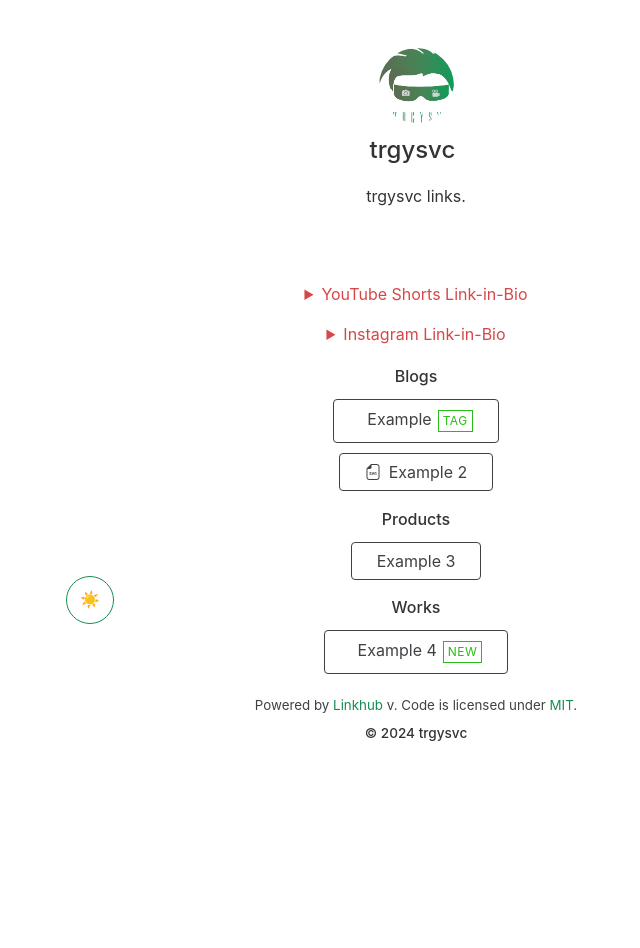
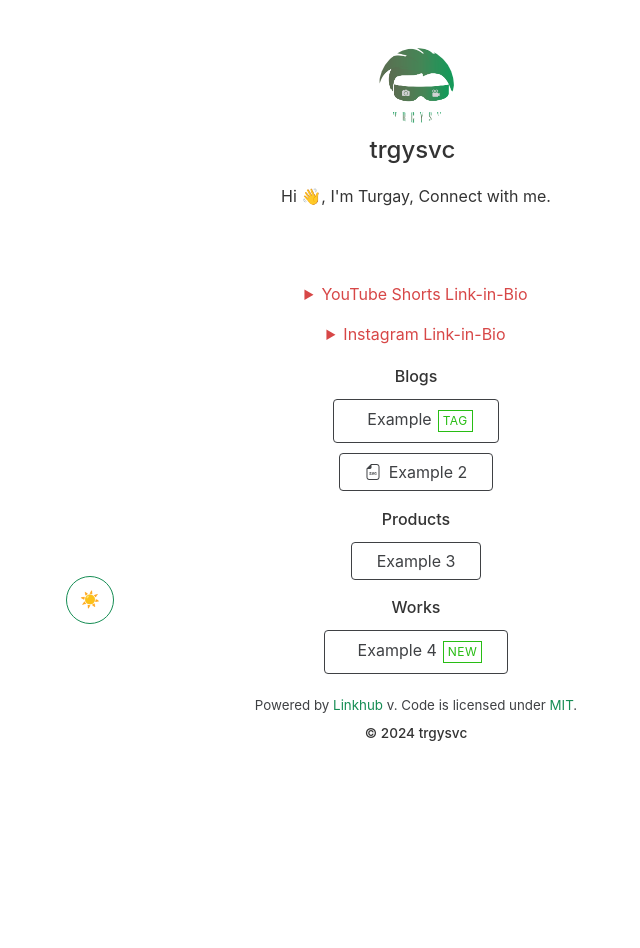
Before and after one commit to trgysvc/links, a Jekyll site: the page built from index.html, in a window 1280 px wide. Shown: the whole page, without its empty margins (224-864 px from the left). Built offline with Jekyll 4.4.1, drawn with Linux system fonts in a browser that asks for light colours; nearby versions of some CDN libraries.

Commit message:
Update _config.yml

```diff
--- a/_config.yml
+++ b/_config.yml
@@ -4,7 +4,7 @@ theme: linkhub-jekyll-theme
 # Site Configuration
 name: trgysvc  # Name of your website
 tagline: Links  # Set your preferred page title
-description: trgysvc links.  # Also used as a meta description
+description: Hi 👋, I'm Turgay, Connect with me.  # Also used as a meta description
 favicon:
   path: assets/favicon.png # Path / URL to the favicon of your website (e.g., 'assets/images/favicon.png')
   type: png # File format of image. Change according to your image. Supported types: https://developer.mozilla.org/en-US/docs/Web/Media/Formats/Image_types
```
